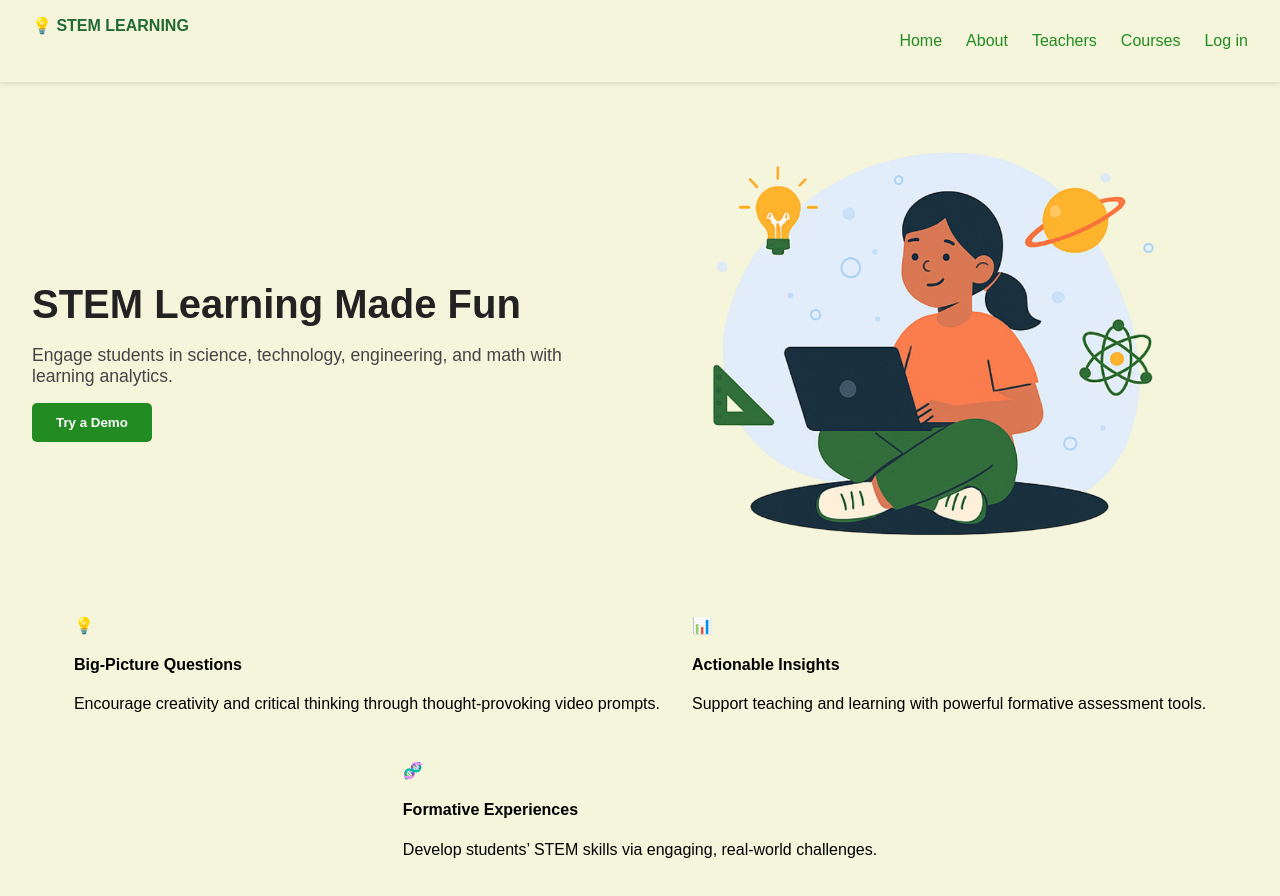
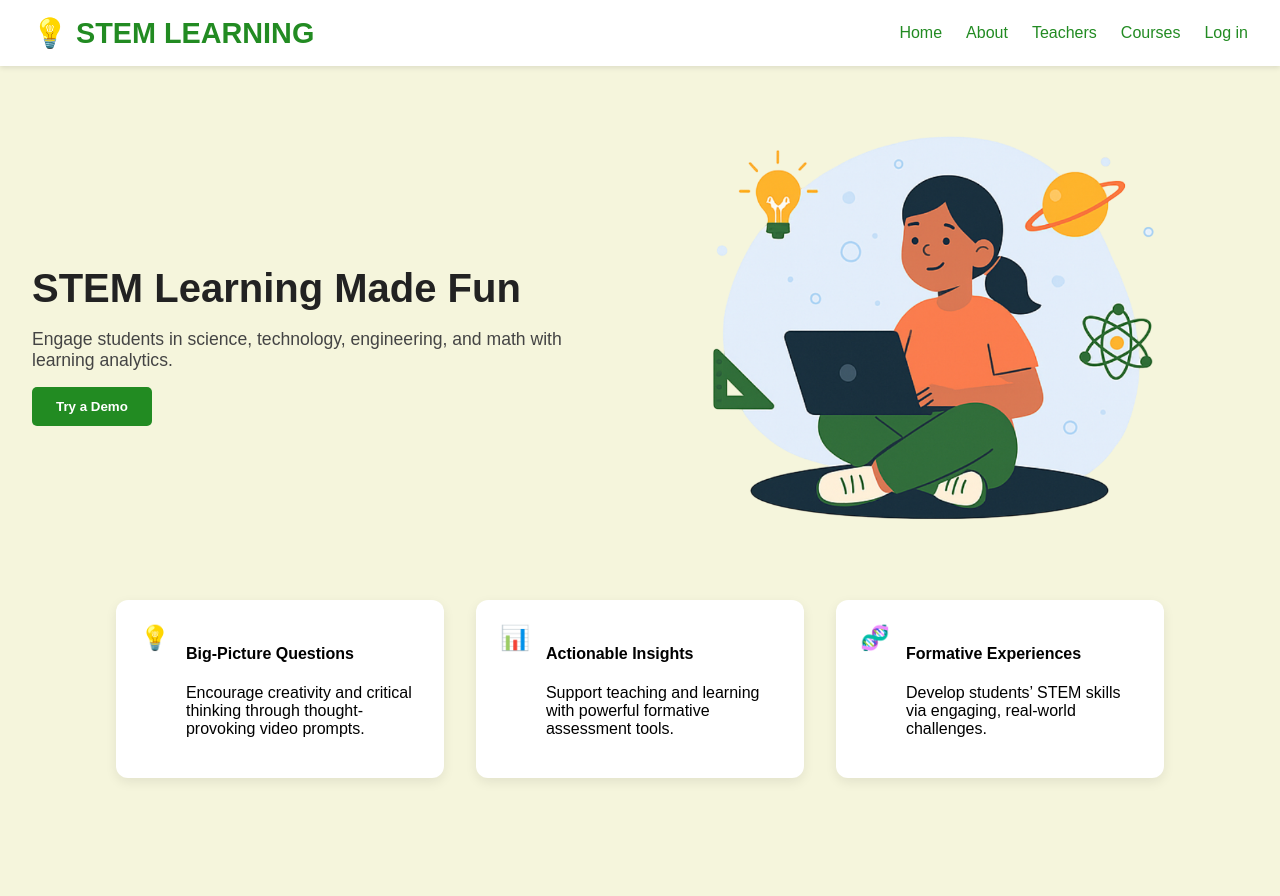
Before and after one commit to paingheinkyaw1/stemlearning_demo, a React (Create React App) app: page / in a window 1280 px wide. Shown: the top 896 px of the page. After the commit the page ends 826 px from the top, so only its background shows below. Built offline with nearby package versions, Linux system fonts and the light colour scheme.

Commit message:
update font

```diff
--- a/src/App.css
+++ b/src/App.css
@@ -17,27 +17,33 @@ body {
 .navbar {
   display: flex;
   justify-content: space-between;
+  align-items: center;  /* This vertically centers everything */
   padding: 1rem 2rem;
-  background: #F5F5DC;
+  background: white;
   box-shadow: 0 2px 5px rgba(0, 0, 0, 0.1);
 }
 
 .logo {
   font-weight: bold;
-  color: #216933;
+  font-size: 1.8rem;  /* Increased size */
+  color: #228B22;
 }
 
 .navbar ul {
   list-style: none;
   display: flex;
   gap: 1.5rem;
+  margin: 0;
+  padding: 0;
 }
 
 .navbar li {
   cursor: pointer;
-  color: #228B22; /* Forest green */
+  color: #228B22;
   font-weight: 500;
+  font-size: 1rem;
 }
+
 
 .navbar li:hover {
   text-decoration: underline;
--- a/src/FeatureCard.css
+++ /dev/null
@@ -1,20 +0,0 @@
-.feature-card {
-  background: white;
-  padding: 1.5rem;
-  border-radius: 12px;
-  box-shadow: 0 4px 12px rgba(0, 0, 0, 0.08);
-  display: flex;
-  gap: 1rem;
-  max-width: 280px;
-  width: 100%;
-  transition: transform 0.2s ease;
-}
-
-.feature-card:hover {
-  transform: translateY(-4px);
-}
-
-.feature-card .icon {
-  font-size: 1.5rem;
-  color: #228b22;
-}
--- a/src/HeroSection.css
+++ b/src/HeroSection.css
@@ -56,3 +56,24 @@
   gap: 2rem;
   margin-top: 3rem;
 }
+
+.feature-card {
+  background: white;
+  padding: 1.5rem;
+  border-radius: 12px;
+  box-shadow: 0 4px 12px rgba(0, 0, 0, 0.08);
+  display: flex;
+  gap: 1rem;
+  max-width: 280px;
+  width: 100%;
+  transition: transform 0.2s ease;
+}
+
+.feature-card:hover {
+  transform: translateY(-4px);
+}
+
+.feature-card .icon {
+  font-size: 1.5rem;
+  color: #228b22;
+}
```
